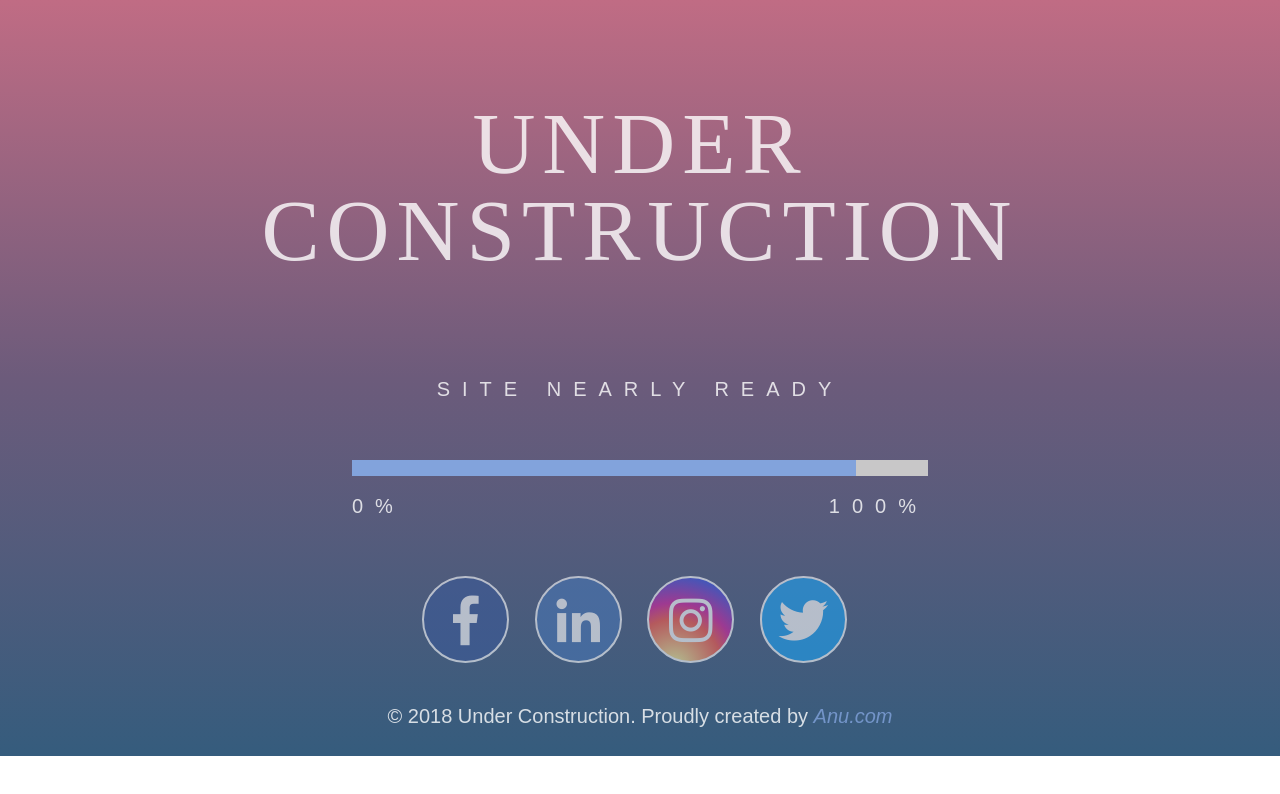
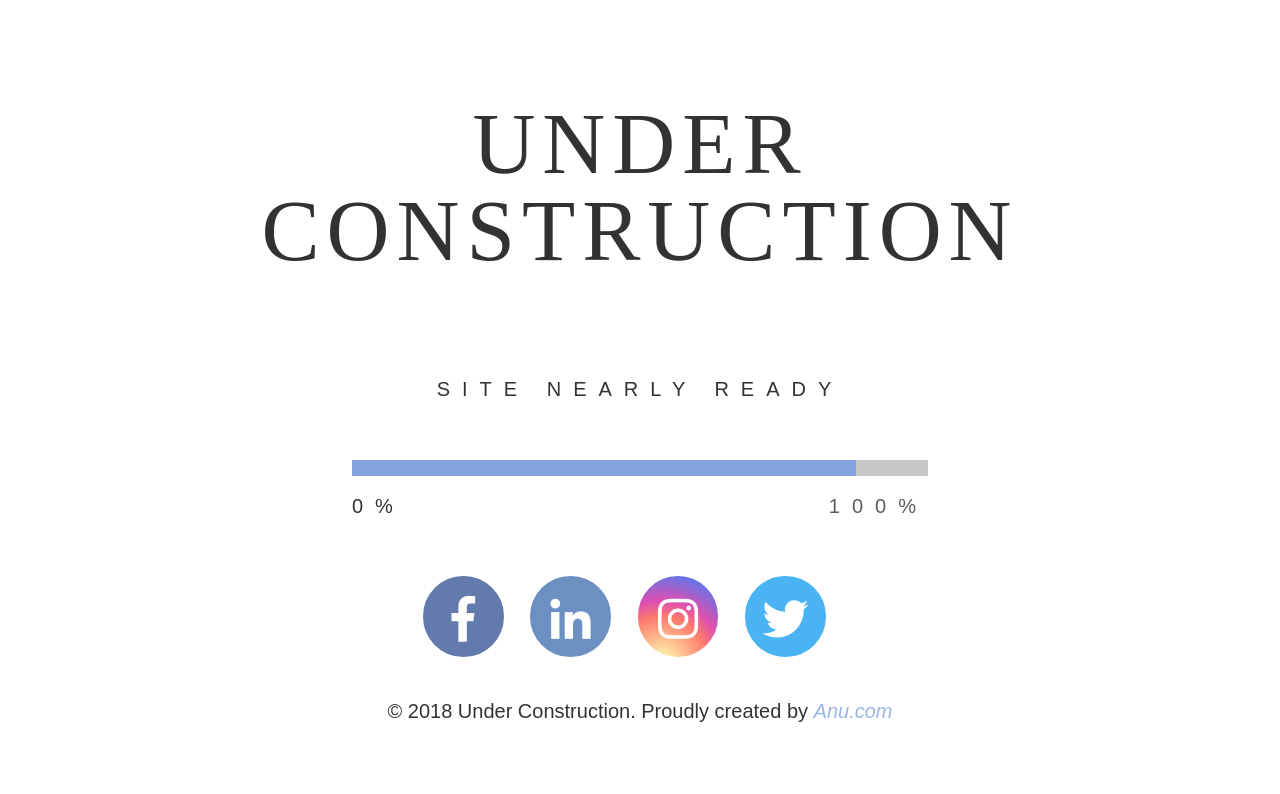
Before and after one commit to anoop0567/underconstruction, a plain HTML site: page index.html in a window 1280 px wide. Drawn offline with Linux system fonts and the light colour scheme; a web font is replaced by a local one.

Commit message:
Add Animation

```diff
--- a/css/style.css
+++ b/css/style.css
@@ -3,42 +3,35 @@
 }
 
 body {
-    background: #355C7D;
-    /* fallback for old browsers */
-    background: -webkit-linear-gradient(to bottom, #C06C84, #6C5B7B, #355C7D);
-    /* Chrome 10-25, Safari 5.1-6 */
-    background: linear-gradient(to bottom, #C06C84, #6C5B7B, #355C7D);
-    /* W3C, IE 10+/ Edge, Firefox 16+, Chrome 26+, Opera 12+, Safari 7+ */
-    background-repeat: repeat;
-    background-size: cover;
     height: 100%;
-    background-repeat: no-repeat;
 }
-
 main h1 {
     text-align: center;
     font-size: 6.8125vw;
-    color: white;
+    color: #000000;
     font-family: 'Suez One', serif;
     font-weight: lighter;
     line-height: 1.0em;
     opacity: 0.8;
     margin: 7.8125vw;
     letter-spacing: .08em;
+    opacity: 0;
 }
 
 main p {
     text-align: center;
     font-size: 1.5625vw;
     letter-spacing: .6em;
-    color: white;
+    color: #000000;
     opacity: .8;
+    opacity: 0;
 }
 
 
 table {
     width: 45vw;
     margin: 0 auto;
+    opacity: 0;
 }
 
 .con {
@@ -75,17 +68,19 @@ table {
 
 .zero p {
     text-align: left;
+    color: #000000;
     opacity: .8;
 }
 
 .full {
     position: relative;
     top: 4vw;
+    opacity: .8;
 }
 
 .full p {
     text-align: right;
-    opacity: .8;
+    color: #000000;
 }
 
 .social {
@@ -93,7 +88,7 @@ table {
     margin: 0 auto;
     overflow: hidden;
     margin-top: 6vw;
-    opacity: .6;
+    opacity: 0;
 }
 
 .social a {
@@ -103,24 +98,24 @@ table {
     height: 6.7890625vw;
     color: white;
     text-decoration: none;
-    margin: 1vw;
+    margin: .8vw;
     padding: 0px;
-    border: 0.17vw solid #fff;
+    border: 0.29296875vw solid #fff;
     text-align: center;
-    font-size: 3.8828125vw;
+    font-size: 3.5828125vw;
     border-radius: 50%;
     transition: .5s opacity;
 }
 
 .social a:hover {
     opacity: .5;
-    color: white;
+    color: #000000;
     text-decoration: none;
 }
 
 .social a i {
     line-height: 6.7890625vw;
-    color: white;
+    color: #fff;
 }
 
 .facebook {
@@ -141,13 +136,14 @@ table {
 
 footer {
     margin: 1.953125vw;
+    opacity: 0;
 }
 
 footer p {
     font-size: 1.5625vw;
     font-weight: lighter;
     text-align: center;
-    color: #fff;
+    color: #000000;
     opacity: .8;
 }
 
--- a/index.html
+++ b/index.html
@@ -7,6 +7,10 @@
     <meta charset="UTF-8">
     <meta name="viewport" content="width=device-width, initial-scale=1.0">
 
+    <!--BootStrap Js and Jquery-->
+    <script src="js/jquery.js"></script>
+    <script src="js/bootstrap.min.js"></script>
+    <script src="js/script.js"></script>
     <!--FavIcon-->
     <link rel="icon" href="img/icon.png">
 
@@ -56,9 +60,6 @@
         <p>© 2018 Under Construction. Proudly created by <a href="https://github.com/anu0567/anu0567.github.io" target="_blank">Anu.com</a></p>
     </footer>
 
-    <!--BootStrap Js and Jquery-->
-    <script src="js/jquery.js"></script>
-    <script src="js/bootstrap.min.js"></script>
 </body>
 
 </html>
--- /dev/null
+++ b/js/script.js
@@ -0,0 +1,11 @@
+$(function () {
+    $("main h1").fadeTo(1000, 0.8, 'linear', function () {
+        $("main p").fadeTo(800, 0.8, 'linear', function () {
+            $("main table").fadeTo(600, 1, 'linear', function () {
+                $(".social").fadeTo(600, 0.8, 'linear', function () {
+                    $("footer").fadeTo(600, 1, 'linear');
+                })
+            });
+        });
+    });
+});
```
Also changed, not shown: 2 other files.
